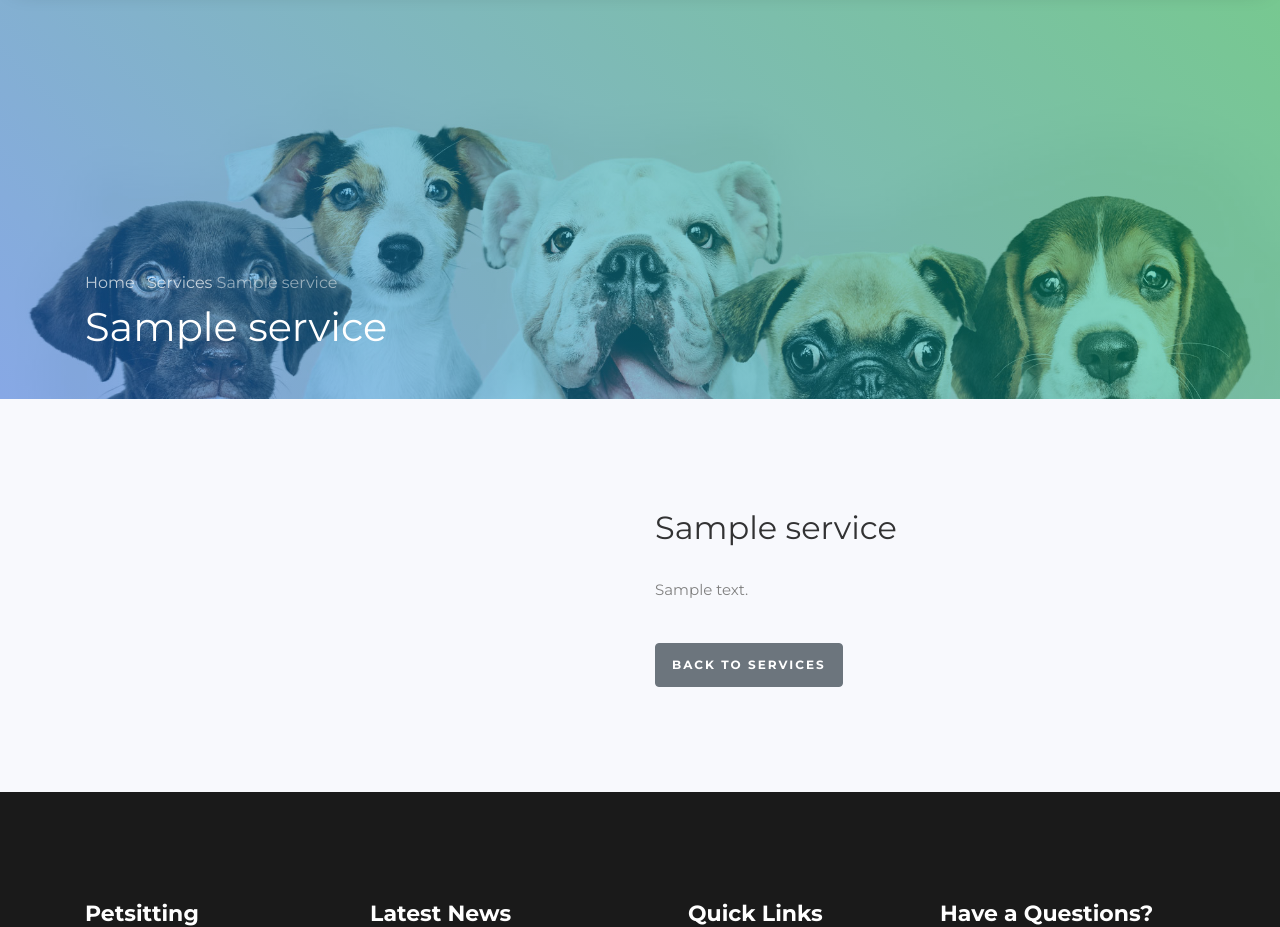
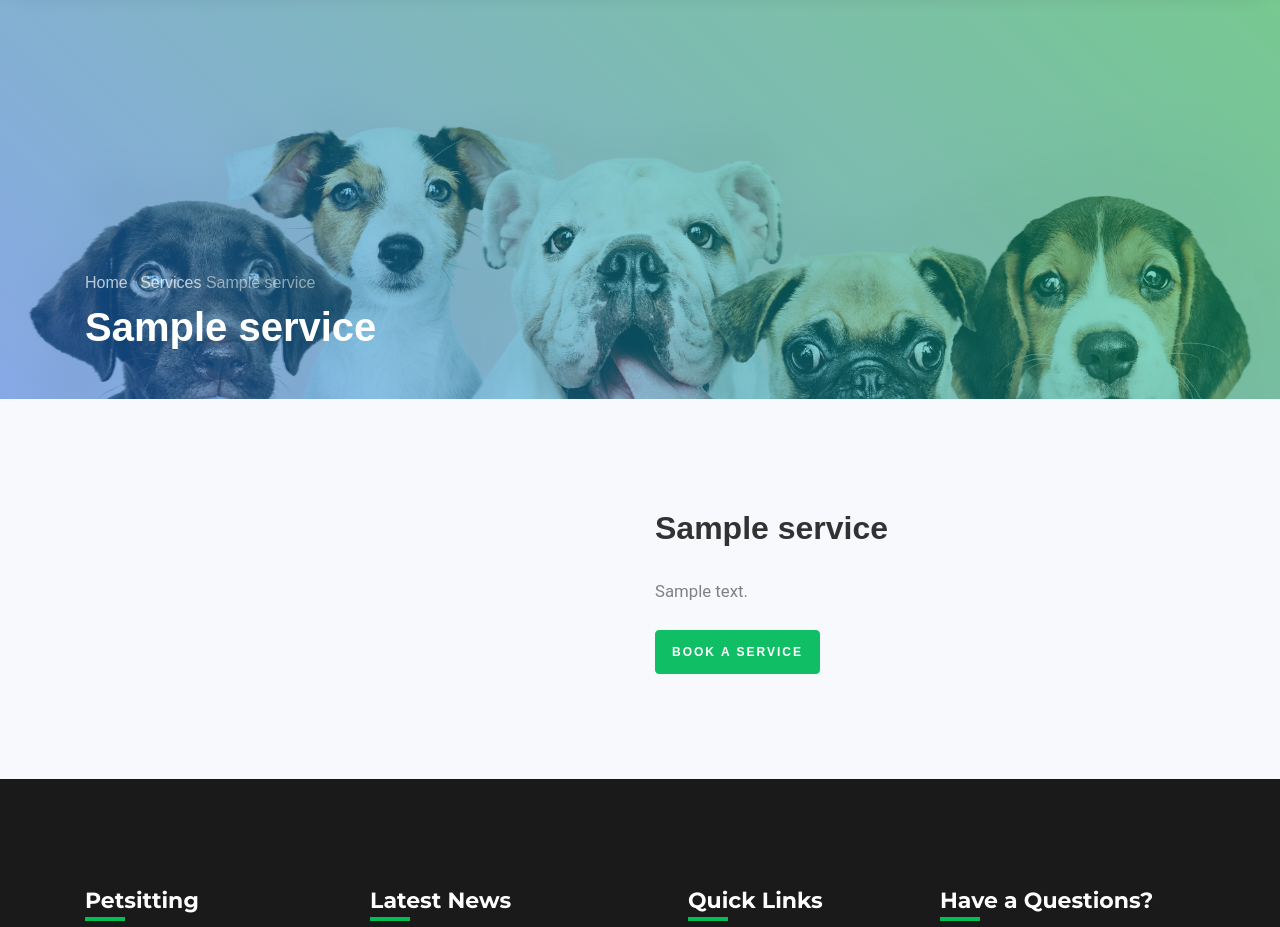
Before and after one commit to Shravyavenishetty/PetStore_Ecommerce, a Django app: a page that uses templates/services/service_detail.html in a window 1280 px wide. Shown: the part 140-1067 px from the top of the page. Run offline with Django 3.2, Linux system fonts and the light colour scheme; tables that the repository leaves empty hold one stand-in row (values such as "Sample post"); some libraries are stand-ins or nearby versions; some web fonts are replaced.

Commit message:
Added a book a service button

```diff
--- a/templates/services/service_detail.html
+++ b/templates/services/service_detail.html
@@ -9,12 +9,12 @@
   <div class="container">
     <div class="row no-gutters slider-text align-items-end">
       <div class="col-md-9 ftco-animate pb-5">
-        <p class="breadcrumbs mb-2">
+        <p class="breadcrumbs mb-2" style="font-family: 'Poppins', sans-serif; font-weight: 500;">
           <span class="mr-2"><a href="{% url 'home' %}">Home <i class="ion-ios-arrow-forward"></i></a></span>
           <span><a href="{% url 'services:service_list' %}">Services <i class="ion-ios-arrow-forward"></i></a></span>
           <span>{{ service.title }} <i class="ion-ios-arrow-forward"></i></span>
         </p>
-        <h1 class="mb-0 bread">{{ service.title }}</h1>
+        <h1 class="mb-0 bread" style="font-family: 'Poppins', sans-serif; font-weight: 700;">{{ service.title }}</h1>
       </div>
     </div>
   </div>
@@ -22,22 +22,47 @@
 
 <section class="ftco-section bg-light">
   <div class="container">
-    <div class="row">
-      <div class="col-md-6 d-flex align-items-center justify-content-center">
+    <div class="row align-items-center">
+      <!-- Image / Icon -->
+      <div class="col-md-6 text-center mb-4 mb-md-0">
         {% if service.image %}
-          <img src="{{ service.image.url }}" alt="{{ service.title }}" class="img-fluid rounded shadow">
+          <img src="{{ service.image.url }}" alt="{{ service.title }}" class="img-fluid rounded shadow-lg" style="max-height: 400px; object-fit: cover;">
         {% else %}
           <div class="text-center py-5 text-muted">
             <i class="{{ service.icon_class }} fa-7x"></i>
           </div>
         {% endif %}
       </div>
+
+      <!-- Service Details -->
       <div class="col-md-6">
-        <h2 class="mb-4">{{ service.title }}</h2>
-        <p>{{ service.description }}</p>
-        <a href="{% url 'services:service_list' %}" class="btn btn-secondary mt-4">Back to Services</a>
+        <h2 class="mb-4" style="font-family: 'Poppins', sans-serif; font-weight: 600;">{{ service.title }}</h2>
+        <p style="font-family: 'Roboto', sans-serif; font-size: 1.05rem; line-height: 1.8;">{{ service.description }}</p>
+
+        <!-- Book Button -->
+        <div class="mt-4">
+          <a href="#" class="btn btn-success btn-lg" style="font-family: 'Poppins', sans-serif; font-weight: 600;">Book a Service</a>
+        </div>
       </div>
     </div>
   </div>
 </section>
+
+<!-- Custom Styles -->
+<style>
+  .hero-wrap {
+    min-height: 250px;
+  }
+  .bread {
+    color: #333;
+  }
+  .btn-success {
+    background-color: #10bf65;
+    border-color: #10bf65;
+  }
+  .btn-success:hover {
+    background-color: #0ea354;
+    border-color: #0ea354;
+  }
+</style>
 {% endblock %}
```
